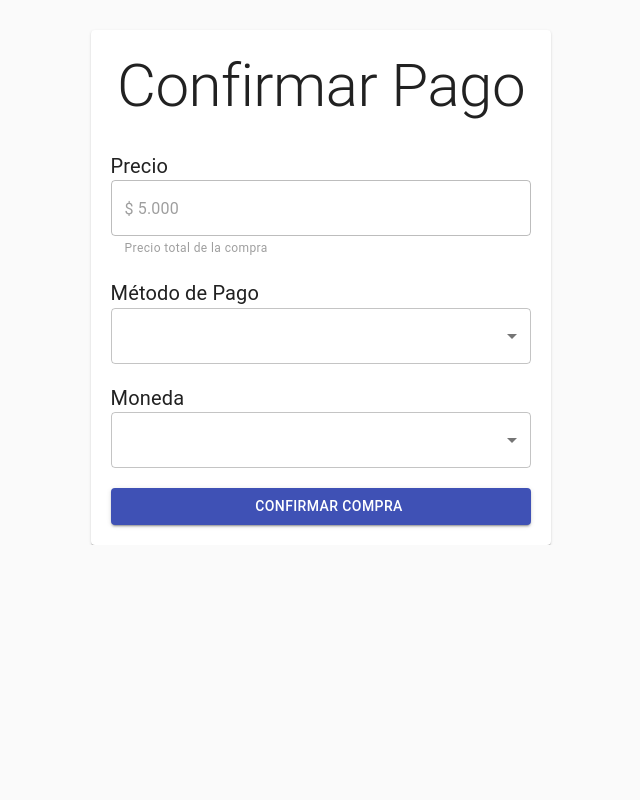
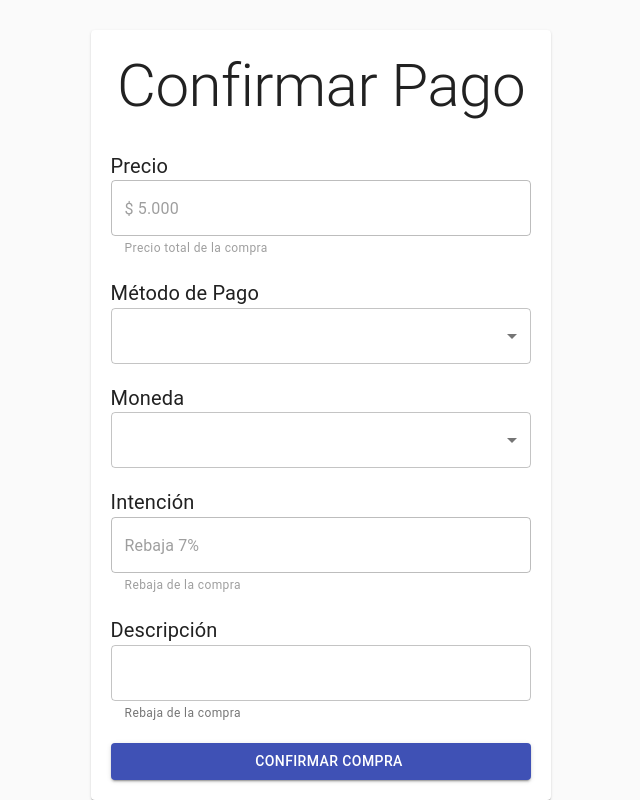
Before and after one commit to IETIM/Front-End, a React (Create React App) app: page /validateCart in a window 1280 px wide. Shown: the part 756-1556 px from the top of the page, without its empty margins (63-703 px from the left). Before the commit the page ends 1301 px from the top, so only its background shows below. Built offline with nearby package versions, Linux system fonts and the light colour scheme.

Commit message:
Opciones

```diff
--- a/src/component/validateCart/PaymentForm.js
+++ b/src/component/validateCart/PaymentForm.js
@@ -27,32 +27,37 @@ export class PaymentForm extends React.Component{
                         <main className="layout">
                             <Paper className="paper">
                                 <Typography variant="h2">Confirmar Pago</Typography>
-                                <div className="form">
-
-                                        <div style = {{width: '50%', fontSize: '20px'}}> Precio </div>
+                                <form className="form" onSubmit={() => alert("Gracias por su compra")}>
+                                    <FormControl fullWidth>
+                                        <div style = {{fontSize: '20px'}}> Precio </div>
                                         <TextField
+                                            fullWidth
                                             disabled
-                                            id="outlined-disabled"
+                                            id="idTextPrecio"
                                             defaultValue="$ 5.000"
                                             variant="outlined"
-                                            style = {{width: '100%'}}
                                             helperText="Precio total de la compra"
                                         />
+                                    </FormControl>
                                         <br></br>
                                         <br></br>
-                                        <div style = {{width: '50%', fontSize: '20px'}}> Método de Pago </div>
-                                        <Select required variant="outlined" defaultValue="" id="grouped-select" style = {{width: '100%'}}>
+                                    <FormControl fullWidth required>
+                                        <div style = {{fontSize: '20px'}}> Método de Pago </div>
+                                        <Select variant="outlined" defaultValue="" id="grouped-select" style = {{width: '100%'}}>
                                             <ListSubheader>Físico</ListSubheader>
-                                            <MenuItem>Pago contra entrega</MenuItem>
-                                            <MenuItem>En tienda </MenuItem>
+                                            <MenuItem value = "PagoCEntrega">Pago contra entrega</MenuItem>
+                                            <MenuItem value = "EnTienda">En tienda </MenuItem>
                                             <ListSubheader>Virtual</ListSubheader>
-                                            <MenuItem>Paypal</MenuItem>
+                                            <MenuItem value = "Paypal">Paypal</MenuItem>
                                         </Select>
-
+                                    </FormControl>
                                         <br></br>
                                         <br></br>
-                                        <div style = {{width: '50%', fontSize: '20px'}}> Moneda </div>
+                                    <FormControl fullWidth>
+                                        <div hidden = {false}>
+                                        <div style = {{width: '100%', fontSize: '20px'}}> Moneda </div>
                                         <TextField
+                                            required
                                             id="idTipoMoneda"
                                             select
                                             variant="outlined"
@@ -64,8 +69,33 @@ export class PaymentForm extends React.Component{
                                             <MenuItem value="GBP"> (GBP) Libra esterlina </MenuItem>
                                             <MenuItem value="COP"> (COP) Peso Colombiano </MenuItem>
                                         </TextField>
-
-
+                                        </div>
+                                    </FormControl>
+                                    <br></br>
+                                        <br></br>
+                                    <FormControl fullWidth>
+                                        <div style = {{fontSize: '20px'}}> Intención </div>
+                                        <TextField
+                                            disabled
+                                            id="dTextItencion"
+                                            defaultValue="Rebaja 7%"
+                                            variant="outlined"
+                                            style = {{width: '100%'}}
+                                            helperText="Rebaja de la compra"
+                                        />
+                                    </FormControl>
+                                        <br></br>
+                                        <br></br>
+                                    <FormControl fullWidth>
+                                        <div style = {{fontSize: '20px'}}> Descripción </div>
+                                        <TextField
+                                            id="dTextDescripcion"
+                                            defaultValue=""
+                                            variant="outlined"
+                                            style = {{width: '100%'}}
+                                            helperText="Rebaja de la compra"
+                                        />
+                                    </FormControl>
                                     <br></br>
                                     <br></br>
                                     <Button
@@ -77,7 +107,7 @@ export class PaymentForm extends React.Component{
                                     >
                                         Confirmar Compra
                                     </Button>
-                                </div>
+                                </form>
                             </Paper>
                         </main>
                     </React.Fragment>
```
Also changed, not shown: src/component/validateCart/ValidateCart.js (line endings or trailing spaces).
